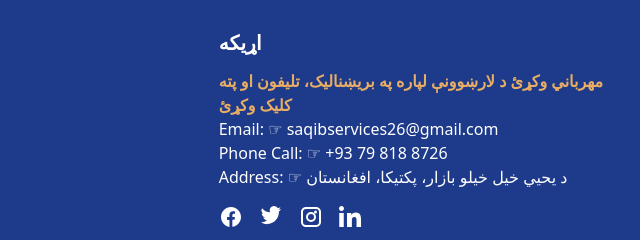
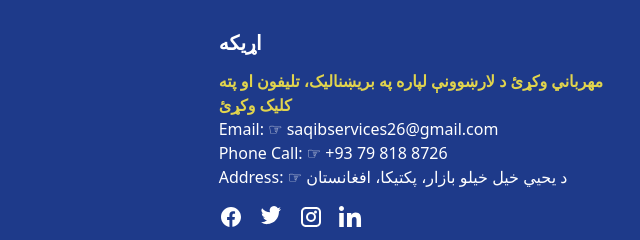
Before and after one commit to mdGhafoorkhan54/bakhtiarpropertyandconsultancy, a plain HTML site: page pashto.html in a window 1280 px wide. Shown: the part 2179-2419 px from the top of the page, 224-864 px from the left. Drawn offline with nearby package versions, Linux system fonts and the light colour scheme.

Commit message:
Change text color in contact section

```diff
--- a/pashto.html
+++ b/pashto.html
@@ -195,7 +195,7 @@
 
             <div id="contact">
                 <h3 class="text-xl font-semibold mb-3">اړیکه</h3>
-                <b style="color: rgb(233, 173, 99)">مهرباني وکړئ د لارښوونې لپاره په بریښنالیک، تلیفون او پته کلیک وکړئ</b>
+                <b  style="color: #e1d44d;">مهرباني وکړئ د لارښوونې لپاره په بریښنالیک، تلیفون او پته کلیک وکړئ</b>
                 <p> Email: ☞ <a href="mailto: saqibservices26@gmail.com">saqibservices26@gmail.com</a></p>
                 <p>Phone Call: ☞ <a href="tel: +93 79 818 8726">+93 79 818 8726</a></p>
                 <p> Address: ☞  <a
```
